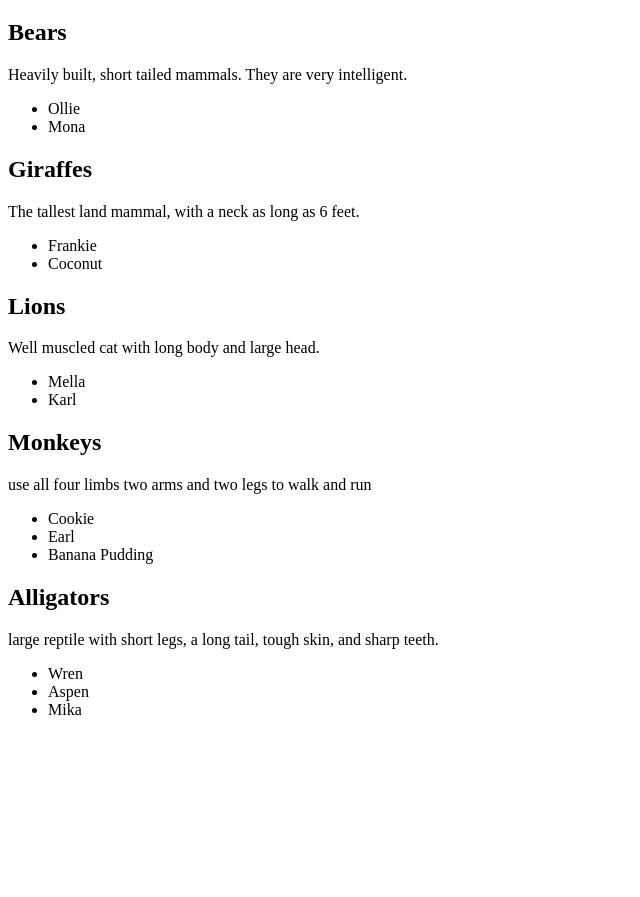
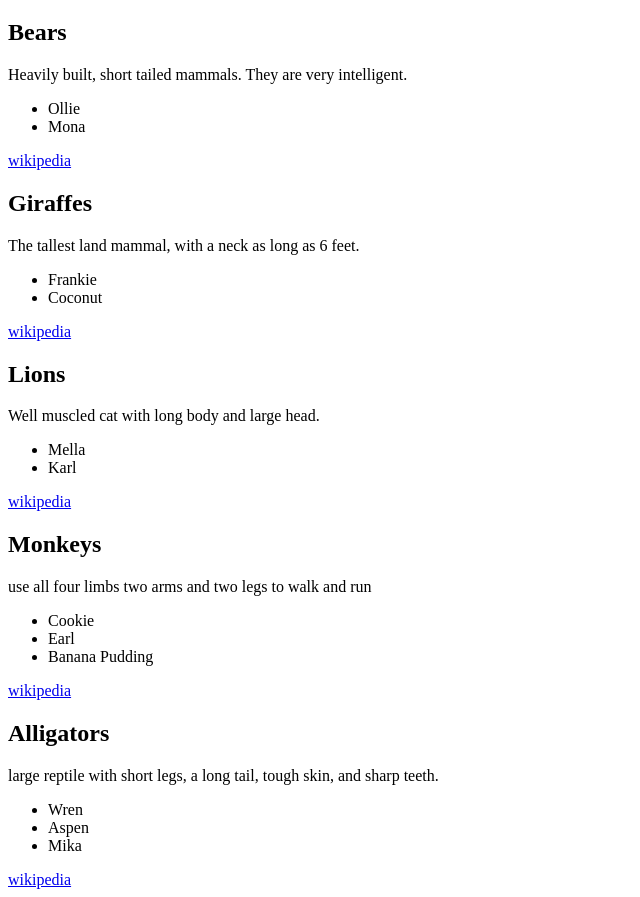
Before and after one commit to emillymay/HTML, a plain HTML site: page index.html in a window 1280 px wide. Shown: the part 61-958 px from the top of the page, without its empty margins (0-640 px from the left). Before the commit the page ends 800 px from the top, so only its background shows below. Drawn offline with Linux system fonts and the light colour scheme.

Commit message:
added to links

```diff
--- a/index.html
+++ b/index.html
@@ -16,6 +16,7 @@
         <li>Ollie</li>
         <li>Mona</li>
     </ul>
+    <a href="https://en.wikipedia.org/wiki/Bear">wikipedia</a>
 </section>
 
 <section>
@@ -25,6 +26,7 @@
         <li>Frankie</li>
         <li>Coconut</li>
     </ul>
+    <a href="https://en.wikipedia.org/wiki/Giraffe">wikipedia</a>
 </section>
 
 <section>
@@ -34,6 +36,7 @@
         <li>Mella</li>
         <Li>Karl</Li>
     </ul>
+    <a href="https://en.wikipedia.org/wiki/Lion">wikipedia</a>
 </section>
 
 <section>
@@ -44,6 +47,7 @@
         <li>Earl</li>
         <li>Banana Pudding</li>
     </ul>
+    <a href="https://en.wikipedia.org/wiki/Monkey">wikipedia</a>
 </section>
 
 <section>
@@ -54,6 +58,7 @@
         <li>Aspen</li>
         <li>Mika</li>
     </ul>
+    <a href="https://en.wikipedia.org/wiki/Monkey">wikipedia</a>
 </section>
 
 </body>
```
